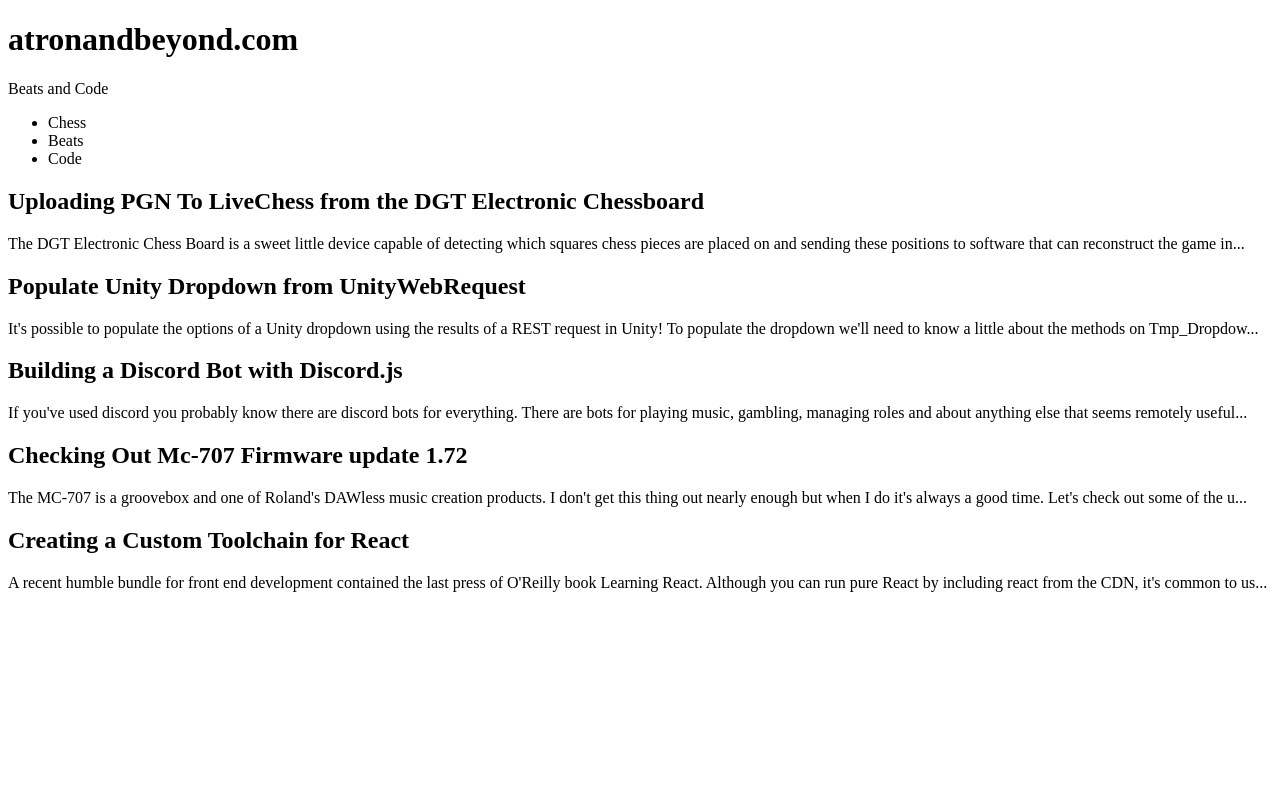
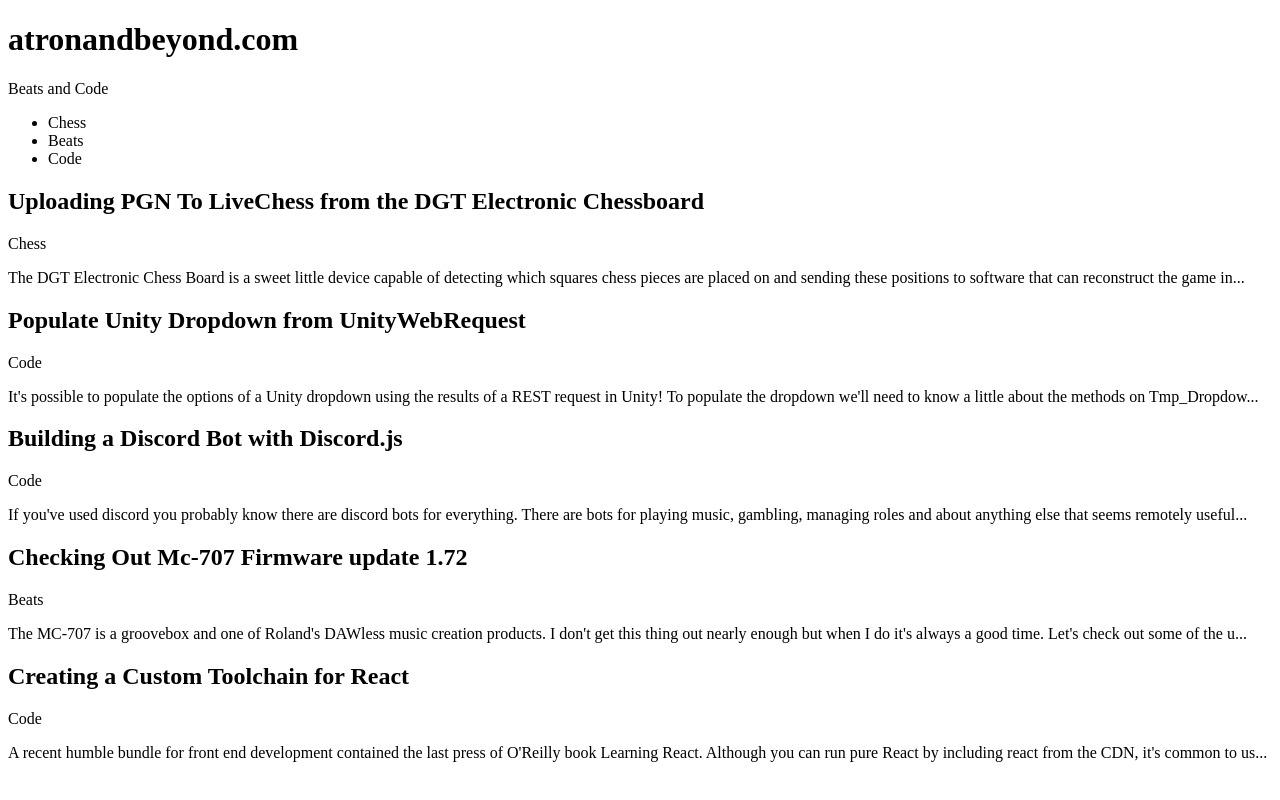
Before and after one commit to awayawm/atronandbeyond.com, a React app: page / in a window 1280 px wide. Built offline with nearby package versions, Linux system fonts and the light colour scheme.

Commit message:
Display tag name associated with article

```diff
--- a/src/App.js
+++ b/src/App.js
@@ -32,6 +32,7 @@ class App extends Component {
           .map((article, i) =>
             <div key={i}>
               <h2>{article.title}</h2>
+              <div>{article.tags.map(articleTag => _.find(this.state.tags, (tag) => articleTag == tag.id).name)}</div>
               <p dangerouslySetInnerHTML={{ __html: _.truncate(article.content, { 'length': 200 }) }} />
             </div>)}
       </div>
```
